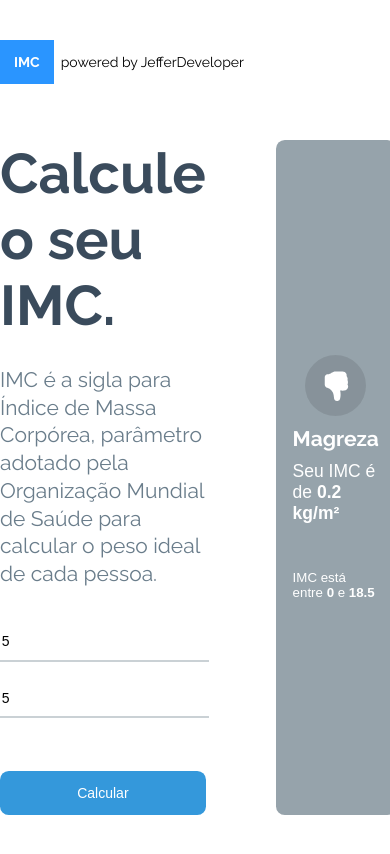
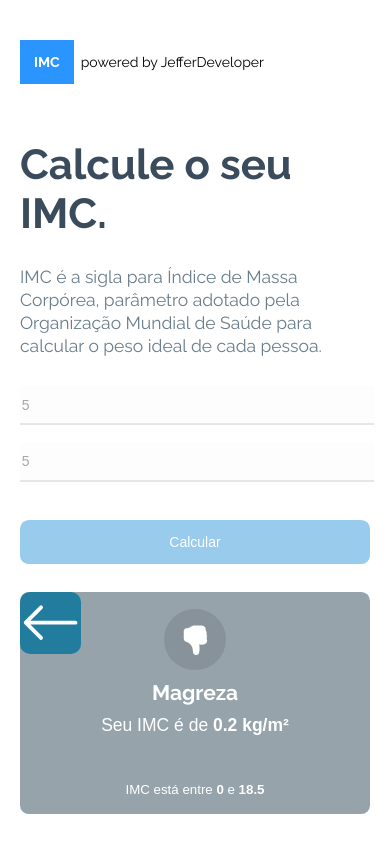
Before and after one commit to Jeffersoncharlles/calc-imc, a React (Create React App) app: page / in a window 390 px wide. Both pictures are taken after typing "5", "5" into the empty fields and a click on the button "Calcular". Built offline with nearby package versions, Linux system fonts and the light colour scheme.

Commit message:
chore: concluid responsive commit

```diff
--- a/public/index.html
+++ b/public/index.html
@@ -8,7 +8,7 @@
   <link rel="icon" href="%PUBLIC_URL%/favicon.ico" />
   <meta name="viewport" content="width=device-width, initial-scale=1" />
   <meta name="theme-color" content="#000000" />
-  <meta name="description" content="Web site created using create-react-app" />
+  <meta name="description" content="Calcule o seu IMC corporal" />
   <link rel="apple-touch-icon" href="%PUBLIC_URL%/logo192.png" />
 
   <link rel="manifest" href="%PUBLIC_URL%/manifest.json" />
@@ -16,7 +16,7 @@
 
   <link href="https://fonts.googleapis.com/css2?family=Raleway:wght@100;400;500;600;700&display=swap" rel="stylesheet">
 
-  <title>React App</title>
+  <title>IMC | powered</title>
 </head>
 
 <body>
--- a/src/App.tsx
+++ b/src/App.tsx
@@ -1,8 +1,10 @@
 import { useState } from 'react';
+import { BsArrowLeft } from 'react-icons/bs';
 import { toast } from 'react-toastify';
 import { Header } from './components/Header'
 import { Imc } from './components/Imc';
 import { calculateImc, ILevels, levels } from './helpers/imc';
+
 import styles from './styles/global.module.scss'
 
 export const App = () => {
@@ -23,6 +25,12 @@ export const App = () => {
 
     }
 
+    const handleBackButton = () => {
+        setShowLevel(null)
+        setHeightField(0)
+        setWeightField(0)
+    }
+
     return (
         <div className={styles.container}>
             <Header />
@@ -36,15 +44,17 @@ export const App = () => {
                         type="number"
                         value={heightField > 0 ? heightField : ''}
                         onChange={(e) => setHeightField(parseFloat(e.target.value))}
+                        disabled={showLevel ? true : false}
                     />
                     <input
                         placeholder='Digite o seu peso. EX: 76.3  (em kg)'
                         type="number"
                         value={weightField > 0 ? weightField : ''}
                         onChange={(e) => setWeightField(parseFloat(e.target.value))}
+                        disabled={showLevel ? true : false}
                     />
 
-                    <button onClick={handleCalculateIMC}>Calcular</button>
+                    <button onClick={handleCalculateIMC} disabled={showLevel ? true : false}>Calcular</button>
                 </section>
                 <section className={styles.containerRight}>
                     {!showLevel &&
@@ -56,9 +66,7 @@ export const App = () => {
                     }
                     {showLevel &&
                         <div className={styles.containerRight_Big}>
-                            <div className={styles.containerRight_Big_Arrow}>
-
-                            </div>
+                            <BsArrowLeft size={24} onClick={handleBackButton} />
                             <Imc data={showLevel} />
                         </div>
                     }
--- a/src/helpers/imc.ts
+++ b/src/helpers/imc.ts
@@ -28,8 +28,9 @@ export const calculateImc = (height: number, weight: number) => {
         //e for menor ou igual array posição 1
         if (imc >= levels[i].imc[0] && imc < levels[i].imc[1]) {
             //retornar a categoria ja com o imc
-            levels[i].yourImc = parseFloat(imc.toFixed(2));
-            return levels[i];
+            let levelCopy = { ...levels[i] }
+            levelCopy.yourImc = parseFloat(imc.toFixed(2));
+            return levelCopy;
             //retornar o próprio level
         }
     }
--- a/src/styles/global.module.scss
+++ b/src/styles/global.module.scss
@@ -83,6 +83,10 @@ html {
         margin-bottom: 1.25rem;
         font-size: 1rem;
         outline: 0;
+
+        &:disabled {
+            opacity: .5;
+        }
     }
 
     button {
@@ -100,6 +104,10 @@ html {
 
         &:hover {
             filter: brightness(0.9);
+        }
+
+        &:disabled {
+            opacity: .5;
         }
     }
 }
@@ -124,5 +132,103 @@ html {
         margin-top: 4rem;
         display: flex;
         flex: 1;
+
+        >svg {
+            position: absolute;
+            background: #227C9D;
+            width: 4.375rem;
+            height: 4.375rem;
+            border-radius: 50%;
+            display: flex;
+            justify-content: center;
+            align-items: center;
+            cursor: pointer;
+            color: #FFF;
+            margin-left: -2.1875rem; //35px
+            margin-top: 13rem; //208px
+            transition: filter ease 0.3s;
+
+            &:hover {
+                filter: brightness(0.9);
+            }
+        }
     }
 }
+
+@media (max-width: 1238px) {
+
+    //notebook
+    header {
+        padding: 0 20px;
+    }
+
+    .containerMain {
+        padding: 0 20px;
+    }
+}
+
+@media (max-width: 777px) {
+
+    //tablet
+    header {
+        padding: 0 20px;
+    }
+
+    .containerMain {
+        padding: 0 20px;
+        flex-direction: column;
+    }
+
+    .containerLeft {
+        margin-right: 0;
+
+        button {
+            margin-top: 1.5rem;
+        }
+
+    }
+
+    .containerRight {
+        margin-left: 0;
+
+        .containerGrid {
+            margin-top: 2rem;
+        }
+
+        &_Big {
+            margin-top: 2rem;
+            display: flex;
+            flex: 1;
+
+            >svg {
+                margin-left: 0;
+                margin-top: 0;
+                border-radius: 10px;
+            }
+        }
+    }
+}
+
+@media (max-width:430px) {
+
+    //cellphone
+    .containerRight {
+        .containerGrid {
+            grid-template-columns: 1fr;
+        }
+    }
+
+    .containerLeft {
+        h1 {
+            font-size: 3rem;
+        }
+
+        p {
+
+            font-size: 1.25rem;
+            margin-bottom: 2rem;
+            color: #6A7D8B;
+        }
+    }
+
+}
```
